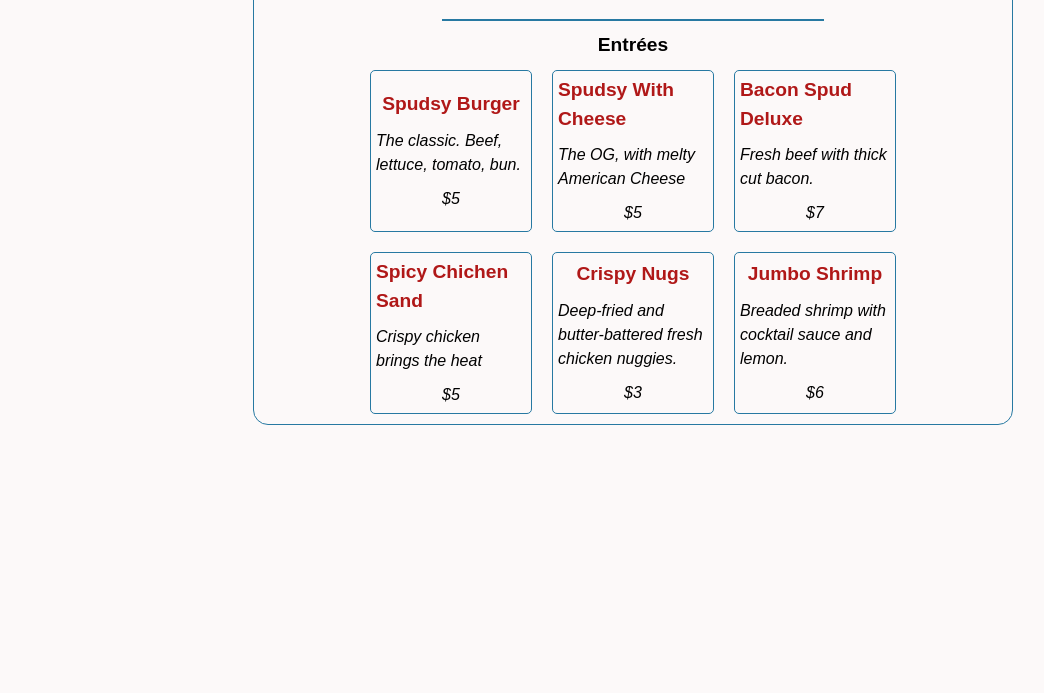
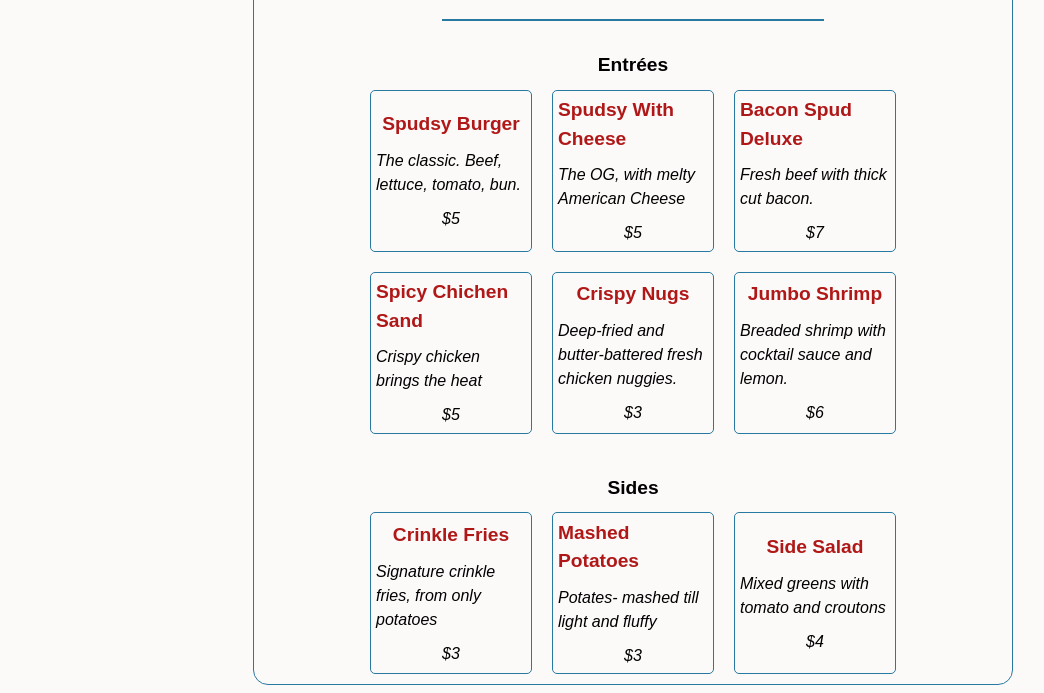
Before and after one commit to Q-Chan97/Restaurant-Page, a website built with webpack: page src/template.html in a window 1280 px wide. Both pictures are taken after a click on the button "Menu". Shown: the part 141-834 px from the top of the page, without its empty margins (7-1051 px from the left). Before the commit the page ends 800 px from the top, so only its background shows below. Built offline with nearby package versions, Linux system fonts and the light colour scheme.

Commit message:
Build sides section of menu page

```diff
--- a/src/menu-page.js
+++ b/src/menu-page.js
@@ -76,8 +76,12 @@ export function loadMenu() {
 
     //////
 
+    const sides = createCategory("Sides");
+    sides.createMenuCard("Crinkle Fries", "Signature crinkle fries, from only potatoes", "$3");
+    sides.createMenuCard("Mashed Potatoes", "Potates- mashed till light and fluffy", "$3");
+    sides.createMenuCard("Side Salad", "Mixed greens with tomato and croutons", "$4");
 
-
+    foodDiv.appendChild(sides.category);
 
     //////
 
--- a/src/styles/menu.css
+++ b/src/styles/menu.css
@@ -28,7 +28,7 @@
     display: grid;
     grid-column: 1 / 4;
     justify-self: center;
-    margin-top: 10px;
+    margin-top: 30px;
     font-size: 1.2rem;
     font-weight: 800;
 }
```
